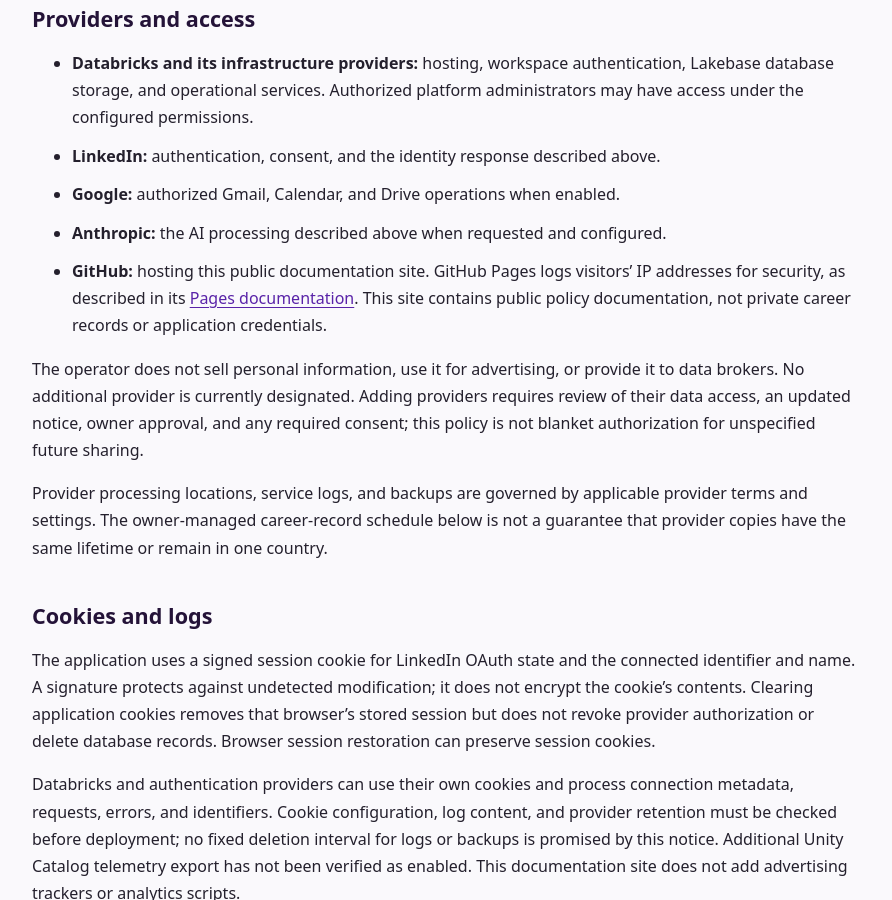
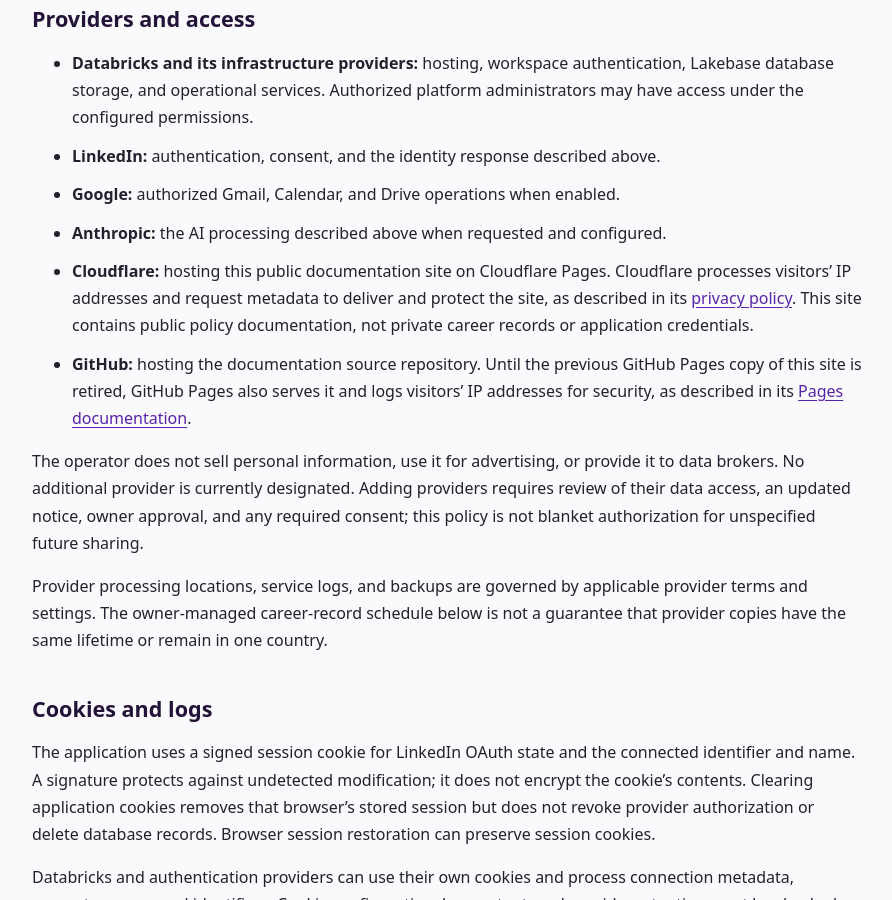
Before and after one commit to TMC-The-Meredith-Collective/career-agent-docs, a Jekyll site: the page built from privacy.md, in a window 1280 px wide and 900 px high, scrolled down 2719 px. Shown: the whole window, without its empty margins (192-1084 px from the left). Built offline with Jekyll 4.4.1, drawn with Linux system fonts in a browser that asks for light colours; some of the changed text lies outside the part shown.

Commit message:
docs: publish on Cloudflare Pages and add terms of service
- Gemfile (github-pages gem) so Cloudflare Pages can build the Jekyll site
- _config.cloudflare.yml: root-of-domain url/baseurl for the Cloudflare build
- _headers: CSP, nosniff, no-referrer on every page
- terms.md: terms of service, required by Google to publish the OAuth app
- Links to the terms from the home page and footer
- privacy.md: disclose Cloudflare as the site host; GitHub now hosts the
  source repository and the GitHub Pages copy until it is retired;
  effective date updated
- README: canonical domain and Cloudflare Pages build settings

Policy and terms changes require owner approval before merge.

```diff
--- a/_layouts/default.html
+++ b/_layouts/default.html
@@ -29,6 +29,6 @@
     <a class="skip" href="#content">Skip to content</a>
     <header><a href="{{ '/' | relative_url }}">JARVIS / Career Agent</a> · Public documentation</header>
     <main id="content">{{ content }}</main>
-    <footer><a href="{{ '/privacy/' | relative_url }}">Privacy Policy</a> · The Meredith Collective</footer>
+    <footer><a href="{{ '/privacy/' | relative_url }}">Privacy Policy</a> · <a href="{{ '/terms/' | relative_url }}">Terms of Service</a> · The Meredith Collective</footer>
   </body>
 </html>
--- a/privacy.md
+++ b/privacy.md
@@ -62,7 +62,8 @@ Outputs require human review. The reviewed tailoring route does not automaticall
 - **LinkedIn:** authentication, consent, and the identity response described above.
 - **Google:** authorized Gmail, Calendar, and Drive operations when enabled.
 - **Anthropic:** the AI processing described above when requested and configured.
-- **GitHub:** hosting this public documentation site. GitHub Pages logs visitors' IP addresses for security, as described in its [Pages documentation](https://docs.github.com/en/pages/getting-started-with-github-pages/what-is-github-pages). This site contains public policy documentation, not private career records or application credentials.
+- **Cloudflare:** hosting this public documentation site on Cloudflare Pages. Cloudflare processes visitors' IP addresses and request metadata to deliver and protect the site, as described in its [privacy policy](https://www.cloudflare.com/privacypolicy/). This site contains public policy documentation, not private career records or application credentials.
+- **GitHub:** hosting the documentation source repository. Until the previous GitHub Pages copy of this site is retired, GitHub Pages also serves it and logs visitors' IP addresses for security, as described in its [Pages documentation](https://docs.github.com/en/pages/getting-started-with-github-pages/what-is-github-pages).
 
 The operator does not sell personal information, use it for advertising, or provide it to data brokers. No additional provider is currently designated. Adding providers requires review of their data access, an updated notice, owner approval, and any required consent; this policy is not blanket authorization for unspecified future sharing.
 
```
Also changed, not shown: other parts of privacy.md (+1 -1 lines), Gemfile (added, +7 -0 lines), _config.cloudflare.yml (added, +8 -0 lines), index.md (+1 -1 lines), terms.md (added, +41 -0 lines), README.md, 1 other file.
